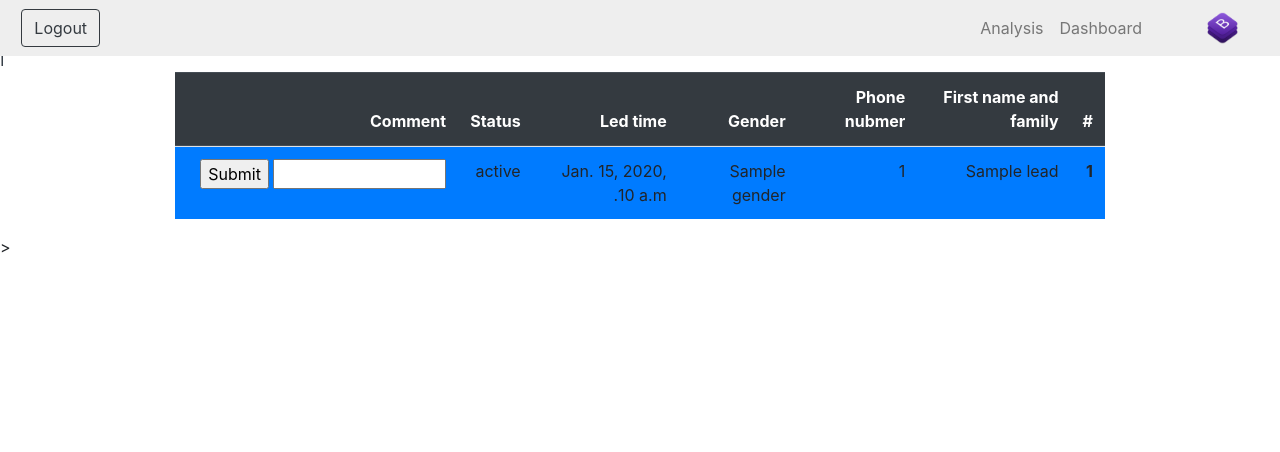
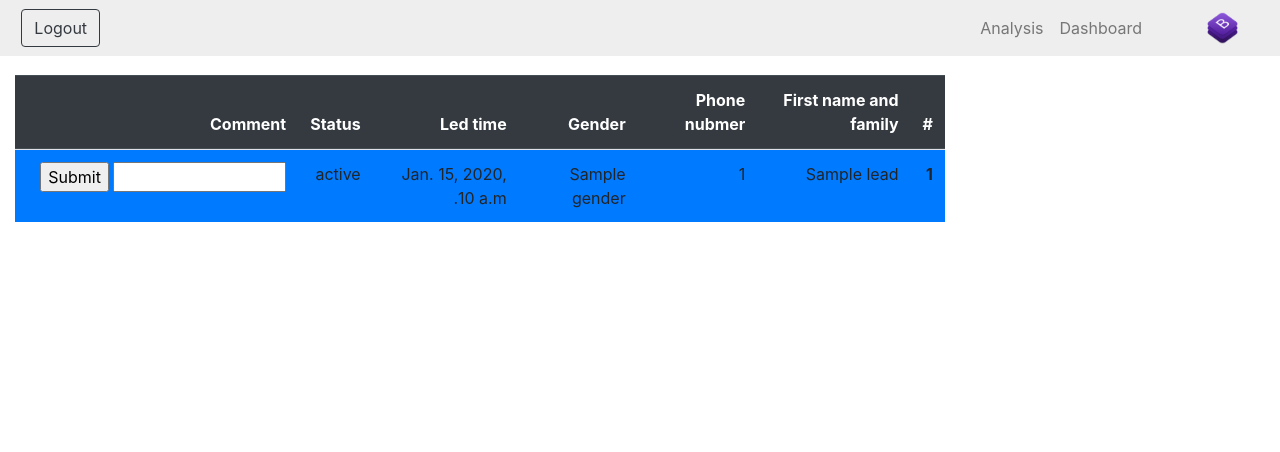
Before and after one commit to zahed-zibaee/academyfarda_landing_page1, a Django app: template templates/leads/dashboard/dashboard.html in a window 1280 px wide. Shown: the top 452 px of the page. Run offline with Django 3.2, Linux system fonts and the light colour scheme; the template is opened without the code that fills it: most values are stand-ins (such as "Sample title", 1, 10 or a date in 2020); some libraries are stand-ins or nearby versions.

Commit message:
some chages again

```diff
--- a/templates/base/partials/footer.html
+++ b/templates/base/partials/footer.html
@@ -15,4 +15,4 @@
       <p class="m-color float-left">Copyright &copy;2019 All rights reserved | This template is made with by Academyfarda team</p>
       {% endif %}
    </div>
-</footer>>
+</footer>
--- a/templates/leads/dashboard/dashboard.html
+++ b/templates/leads/dashboard/dashboard.html
@@ -1,8 +1,10 @@
 {% extends 'base/base.html'  %}
 {% block content %}
-<div class="mt-5">ا  </div>
+<div class="col-3 mt-75">
+
+</div>
 <!-- main table -->
-<div class="col-9 mx-auto">
+<div class="col-9 mt-75">
 <table class="table  table-striped table-hover rtl text-right">
         <thead class="thead-dark ">
           <tr>
@@ -71,5 +73,6 @@
         </tbody>
     </table>
 </div>
+
 <!-- end of main table -->
 {% endblock %}
--- a/templates/leads/login/login.html
+++ b/templates/leads/login/login.html
@@ -1,7 +1,7 @@
 {% extends 'base/base.html'  %}
 {% load static %}
 {% block content %}
-    <div class="container mt-125">
+    <div class="container mt-85">
         <div class="row text-center col-12">
 
                 <!-- form card login -->
```
Also changed, not shown: leads/views.py (+6 -6 lines).
